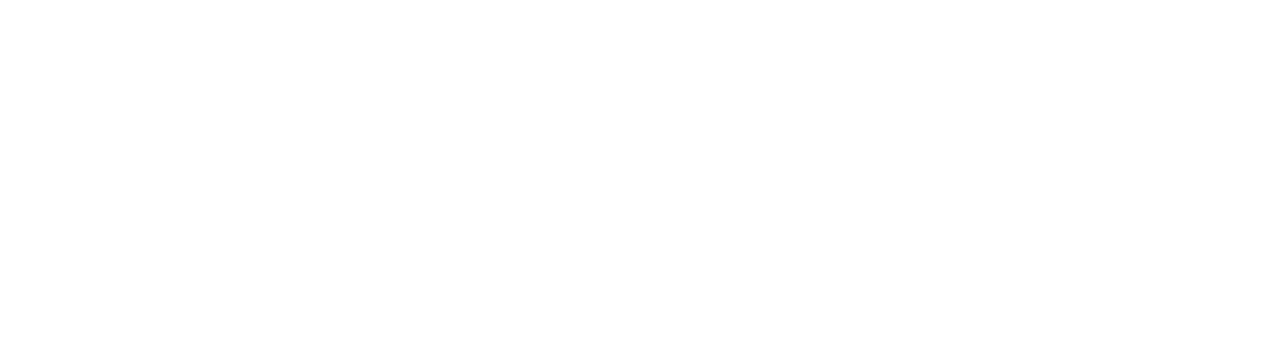
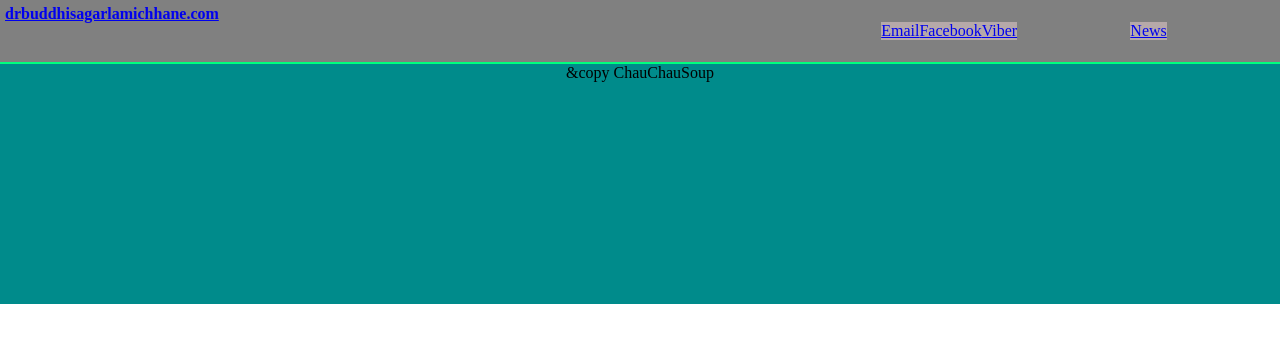
Before and after one commit to chauchausoup/drbslFS, a React (Create React App) app in the folder client/: page /admin/news in a window 1280 px wide. Shown: the top 342 px of the page. Built offline with nearby package versions, Linux system fonts and the light colour scheme.

Commit message:
up and running

```diff
--- a/client/src/App.js
+++ b/client/src/App.js
@@ -14,7 +14,7 @@
   return (
     <Router>
        <div >
-        {/* <NavBar/> */}
+        <NavBar/>
         <Switch>
             <Route exact path="/" component={Middle}/>
             <Route exact path="/news" exact component={News}/>
@@ -22,7 +22,7 @@
             <Route exact path="/admin" component={Dashboard2}/>
 
           </Switch>
-        {/* <Footer/> */}
+        <Footer/>
     </div>
 
     </Router>
--- a/client/src/components/Middle.js
+++ b/client/src/components/Middle.js
@@ -8,10 +8,10 @@
 export default function Middle(){
       return(
             <div>
-                        {/* <Carousel/>
-                        <Boxes/> */}
+                        <Carousel/>
+                        <Boxes/>
                         <Appointment/>
-                       {/*  <Handlers/> */}
+                        <Handlers/>
             </div>
       )
 }
--- a/client/src/components/News.js
+++ b/client/src/components/News.js
@@ -87,6 +87,8 @@
 
     fetchData();
   }, []);
+
+
 
   const backHandler=()=>{
     history.push('/news');
```
